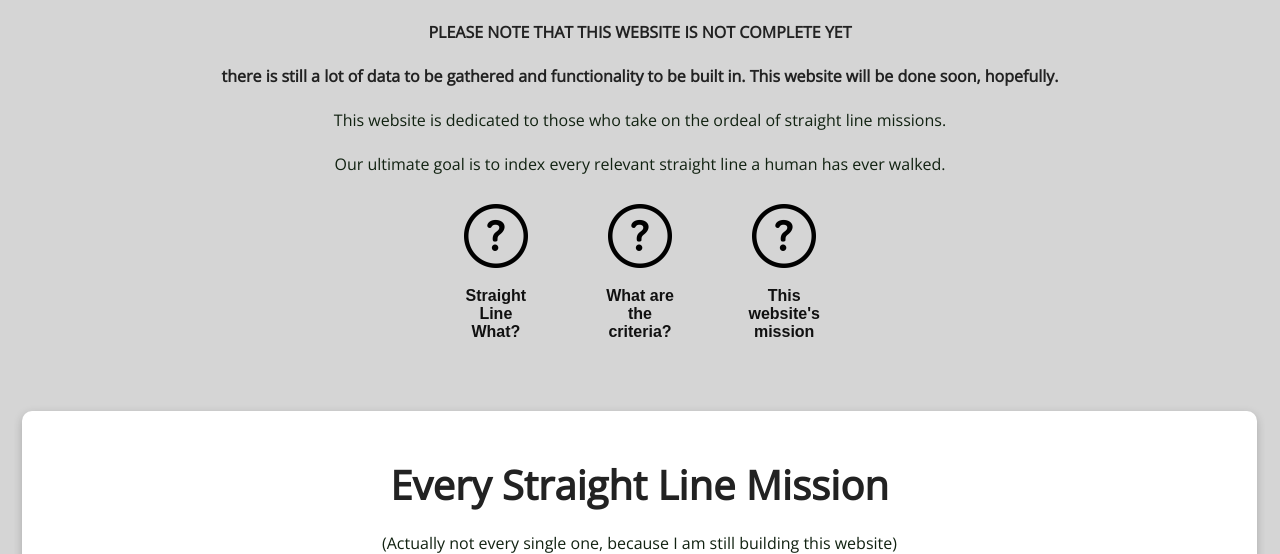
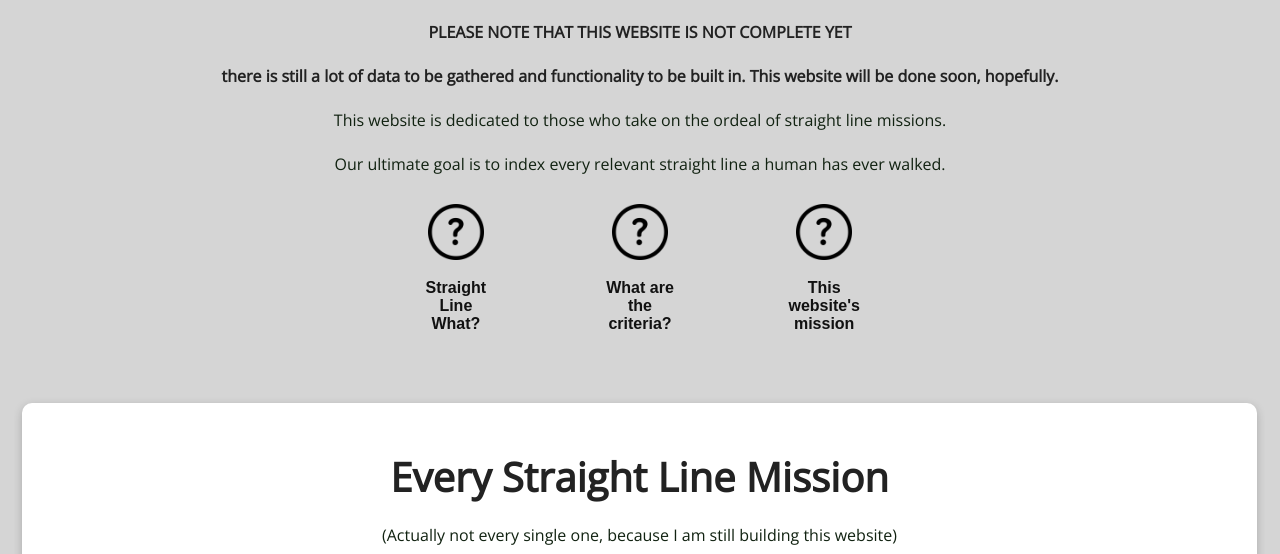
Before and after one commit to SamKry/straightlinewiki, a PHP site: page / in a window 1280 px wide. Shown: the part 81-635 px from the top of the page. Run offline with PHP 8.4, Linux system fonts and the light colour scheme.

Commit message:
changed button style

```diff
--- a/style.css
+++ b/style.css
@@ -35,7 +35,7 @@ body {
 
 
 img {
-	max-width: 80%;
+	max-width: 70%;
 }
 
 
@@ -47,9 +47,9 @@ img {
     cursor: pointer;
     display: inline-block;
     margin: 10px;
-    padding: 10px 20px;
+    padding: 10px 40px;
     height: 120px;
-    width: 120px;
+    width: 160px;
     transition: background-color 0.3s ease-in-out;
   }
 
@@ -152,7 +152,7 @@ footer {
 	padding: 30px;
 	border-radius: 10px;
 	background-color: #eee;
-	max-width: 30%;
+	max-width: 45%;
 	box-shadow: 0 3px 10px rgba(0, 0, 0, 0.2);
 	z-index: 9999;
 	display: block;
```
